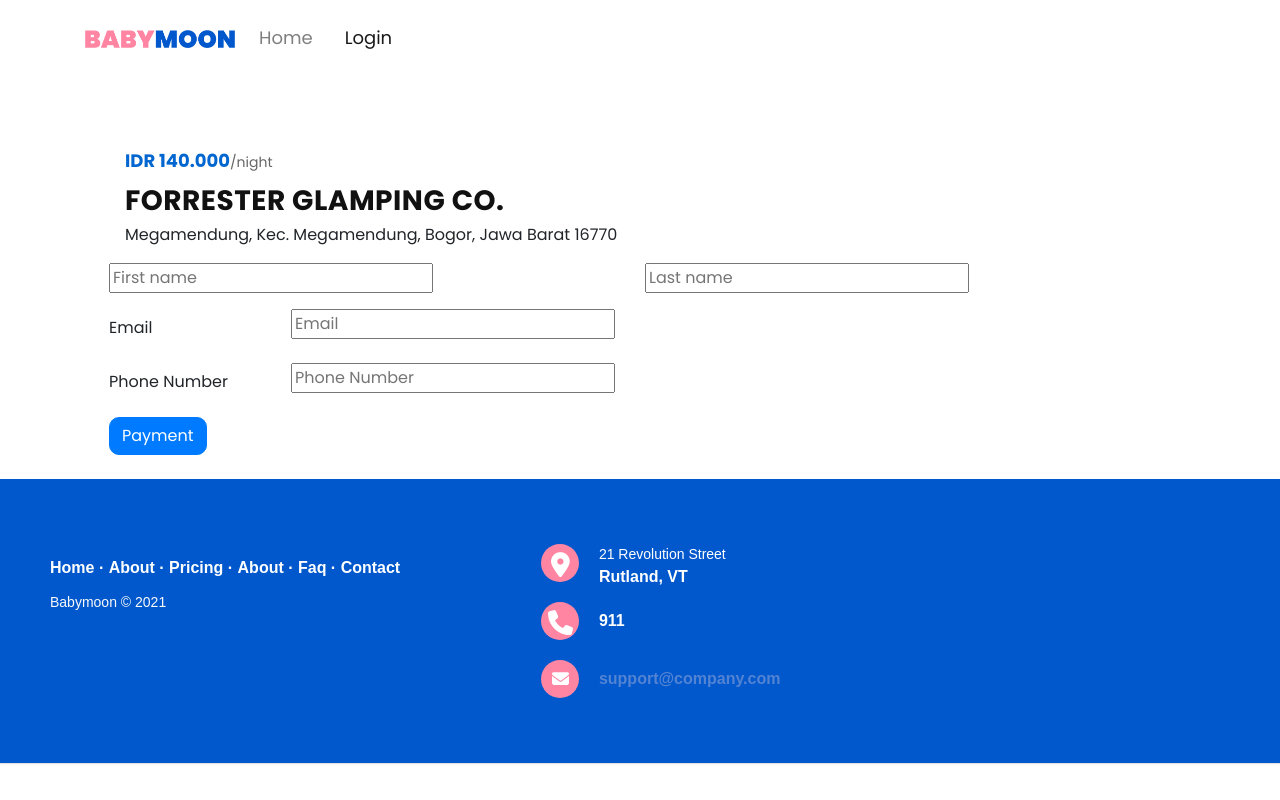
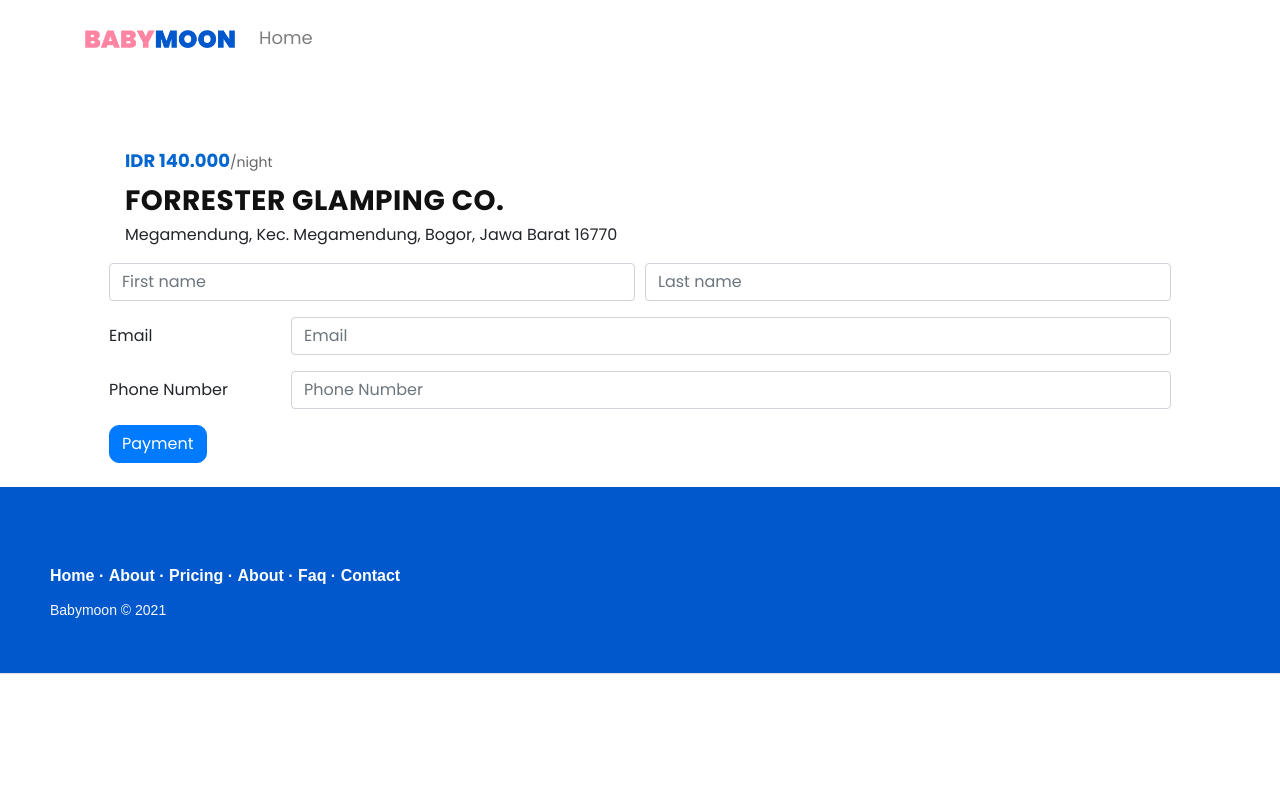
Before and after one commit to iqbal89co/staycation_crowd, a CodeIgniter app: the page made by application/views/payment.php in a window 1280 px wide. Run offline with CodeIgniter, Linux system fonts and the light colour scheme; some libraries are stand-ins or nearby versions.

Commit message:
Bug Fixes

```diff
--- a/application/views/payment.php
+++ b/application/views/payment.php
@@ -18,7 +18,7 @@
     <!-- tab icon -->
     <link rel="shortcut icon" href="assets/img/favicon.png" type="image/x-icon">
     <!-- style css -->
-    <link rel="stylesheet" href="assets/css/index.css">
+    <link rel="stylesheet" href="<?= base_url('assets/css/index.css') ?>">
     <!-- font -->
     <link rel="preconnect" href="https://fonts.googleapis.com">
     <link rel="preconnect" href="https://fonts.gstatic.com" crossorigin>
@@ -34,15 +34,12 @@
   <nav class="navbar navbar-expand-lg navbar-light py-3">
     <div class="container">
       <!-- Navbar Brand -->
-            <a href="#" class="navbar-brand">
-                <img src="assets/img/logo.png" alt="babymoon" width="150">
+      <a href="<?= base_url() ?>" class="navbar-brand">
+        <img src="<?= base_url('assets/img/logo.png') ?>" alt="babymoon" width="150">
       </a>
       <ul class="navbar-nav mr-auto">
         <li class="nav-item ">
-                    <a class="nav-link" href="index.html">Home <span class="sr-only">(current)</span></a>
-                </li>
-                <li class="nav-item active ml-3">
-                    <a class="nav-link " href="login.html">Login <span class="sr-only">(current)</span></a>
+            <a class="nav-link" href="<?= base_url() ?>">Home <span class="sr-only">(current)</span></a>
         </li>
       </ul>
     </div>
@@ -59,30 +56,28 @@
     <form action="" method="post" class="trip-form">
       <div class="form-row">
         <div class="col-6">
-                  <input type="text" class=" from-place" placeholder="First name">
+          <input type="text" class="form-control from-place" placeholder="First name">
         </div>
         <div class="col-6">
-                  <input type="text" class=" from-place" placeholder="Last name">
+          <input type="text" class="form-control from-place" placeholder="Last name">
         </div>
       </div>
       <div class="form-group row mt-3">
         <label for="inputEmail3" class="col-sm-2 col-form-label">Email</label>
         <div class="col-sm-10">
-                  <input type="email" class=" from-place" id="inputEmail" placeholder="Email">
+          <input type="email" class="form-control from-place" id="inputEmail" placeholder="Email">
         </div>
       </div>
       <div class="form-group row">
       <label for="inputPassword3" class="col-sm-2 col-form-label">Phone Number</label>
         <div class="col-sm-10">
-                  <input type="text" class=" from-place" id="inputPhone" placeholder="Phone Number">
+          <input type="text" class="form-control from-place" id="inputPhone" placeholder="Phone Number">
         </div>
       </div>
       <input class="btn btn-primary" type="submit" value="Payment"/>
     </form>
   </div>
 </div>
-
-<!-- footer -->
 <footer class="footer">
 
 	<div class="footer-left">
@@ -98,40 +93,7 @@
 
 		<p class="footer-company-name text-light">Babymoon &copy; 2021</p>
 	</div>
-
-    <div class="footer-center">
-
-      <div>
-        <i class="fa fa-map-marker"></i>
-        <p><span>21 Revolution Street</span> Rutland, VT</p>
-      </div>
-
-      <div>
-        <i class="fa fa-phone"></i>
-        <p>911</p>
-      </div>
-
-      <div>
-        <i class="fa fa-envelope"></i>
-        <p><a href="mailto:support@company.com">support@company.com</a></p>
-      </div>
-
-    </div>
-
 </footer>
-
-        <!-- Optional JavaScript -->
-        <!-- jQuery first, then Popper.js, then Bootstrap JS -->
-        <script src="https://code.jquery.com/jquery-3.2.1.slim.min.js"
-            integrity="sha384-KJ3o2DKtIkvYIK3UENzmM7KCkRr/rE9/Qpg6aAZGJwFDMVNA/GpGFF93hXpG5KkN"
-            crossorigin="anonymous"></script>
-        <script src="https://cdnjs.cloudflare.com/ajax/libs/popper.js/1.12.9/umd/popper.min.js"
-            integrity="sha384-ApNbgh9B+Y1QKtv3Rn7W3mgPxhU9K/ScQsAP7hUibX39j7fakFPskvXusvfa0b4Q"
-            crossorigin="anonymous"></script>
-        <script src="https://maxcdn.bootstrapcdn.com/bootstrap/4.0.0/js/bootstrap.min.js"
-            integrity="sha384-JZR6Spejh4U02d8jOt6vLEHfe/JQGiRRSQQxSfFWpi1MquVdAyjUar5+76PVCmYl"
-            crossorigin="anonymous"></script>
-            <script src="https://storage.googleapis.com/vrview/2.0/build/vrview.min.js"></script>
 </body>
 
 </html>
```
Also changed, not shown: application/controllers/Hero.php (+8 -0 lines), application/models/Hero_model.php (+7 -7 lines), application/views/detailHotel.php (+4 -3 lines), application/views/hero.php (+20 -17 lines), application/views/listHotel.php (+29 -10 lines). Lines whose indentation alone changed are shown as unchanged.
